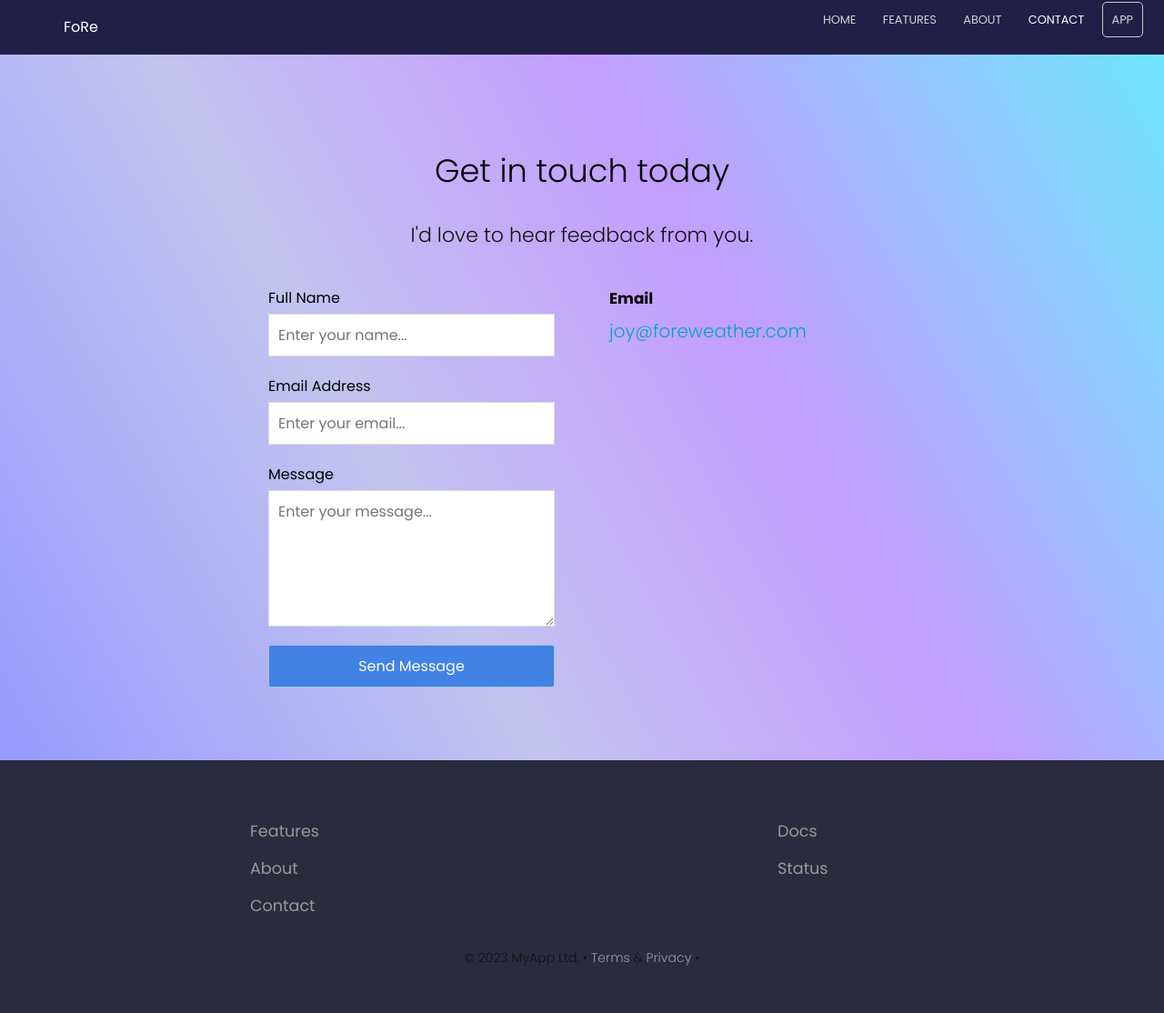
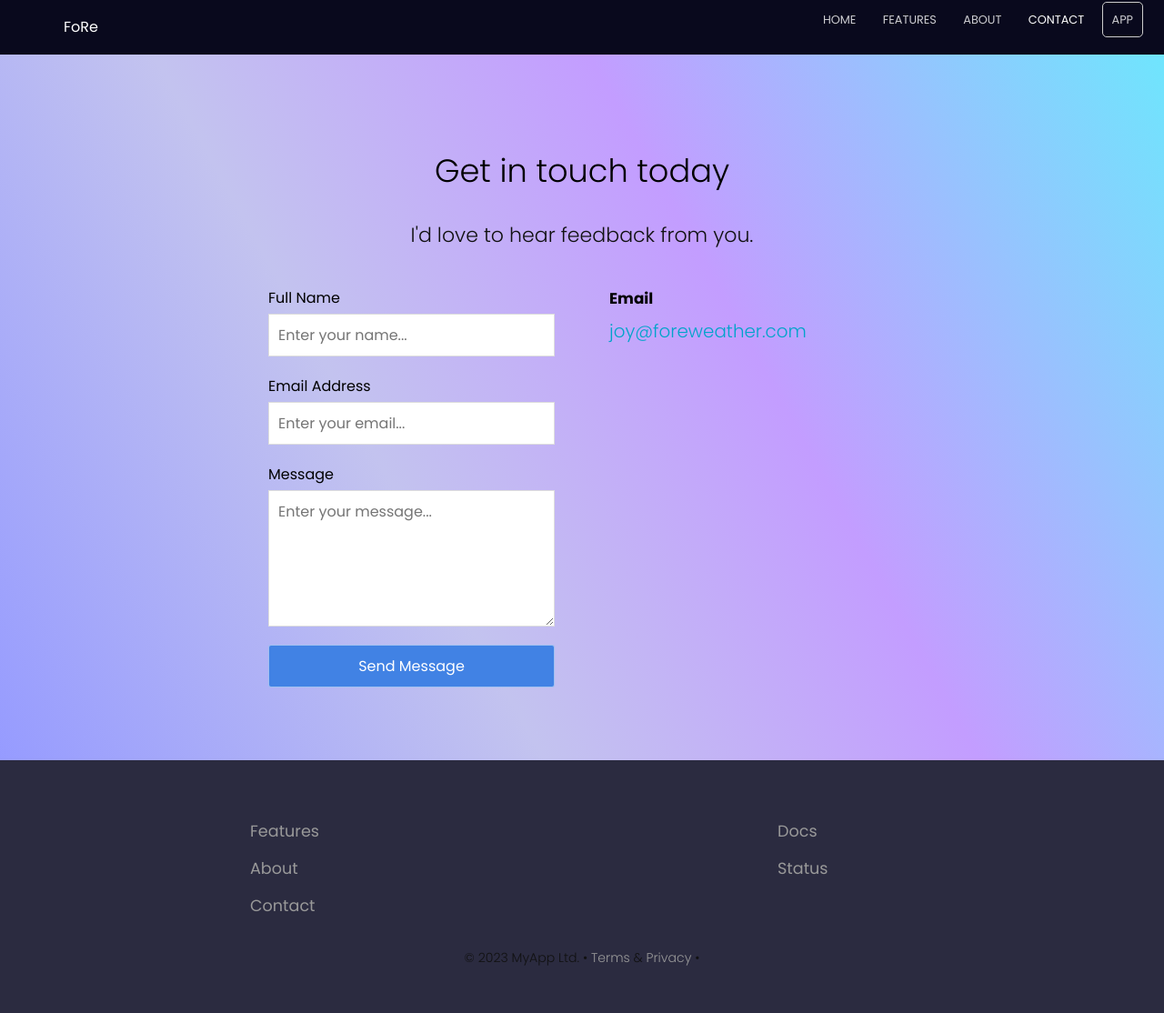
Before and after one commit to Her-o1/my_landing_page, a Jekyll site: the page built from contact.html, in a window 1280 px wide. Shown: the whole page at 91% size. Built offline with Jekyll 4.4.1, drawn with Linux system fonts in a browser that asks for light colours.

Commit message:
Update layout.scss

```diff
--- a/_sass/layout.scss
+++ b/_sass/layout.scss
@@ -20,7 +20,7 @@
 header {
 	color: #fff;
 	padding: 30px 0;
-	background: #211f45; /* Old browsers */
+	background: #09091d; /* Old browsers */
 
 
 	a {
```
